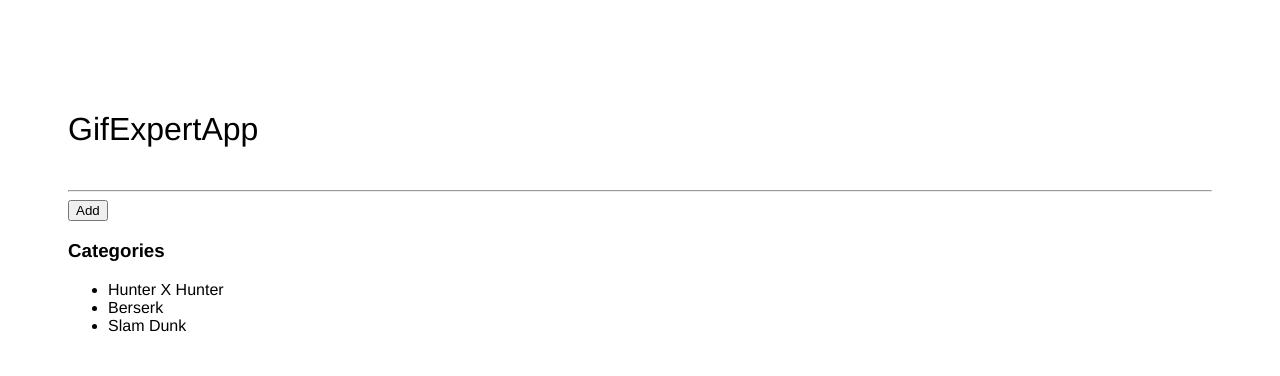
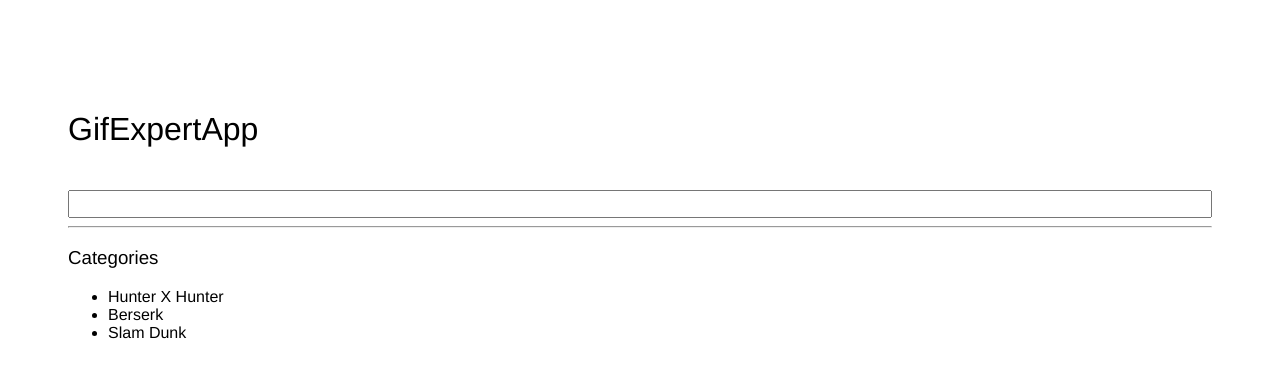
Before and after one commit to ewa1do/React-Course, a React (Vite) app in the folder gif-expert-app/: page / in a window 1280 px wide. Shown: the top 376 px of the page. Built offline with nearby package versions, Linux system fonts and the light colour scheme.

Commit message:
component AddCategory

```diff
--- a/gif-expert-app/src/GifExpertApp.jsx
+++ b/gif-expert-app/src/GifExpertApp.jsx
@@ -1,32 +1,30 @@
 import React, { useState } from 'react';
+import AddCategory from './components/AddCategory';
 
 const GifExperApp = () => {
-  // const categories = ['Hunter X Hunter', 'Berserk', 'Slam Dunk'];
-
   const [categories, setCategories] = useState([
     'Hunter X Hunter',
     'Berserk',
     'Slam Dunk',
   ]);
 
-  console.log(categories);
-
-  const addCategorie = () => {
-    // setCategories(categories.concat(['Naruto']));
-    // setCategories([...categories, 'Naruto']);
-    setCategories(cats => [...cats, 'Naruto']);
-  };
+  // const addCategorie = () => {
+  //   // setCategories(categories.concat(['Naruto']));
+  //   // setCategories([...categories, 'Naruto']);
+  //   setCategories(cats => [...cats, 'Naruto']);
+  // };
 
   return (
     <>
       <h2>GifExpertApp</h2>
+      <AddCategory />
+
       <hr />
 
-      <button onClick={addCategorie}>Add</button>
       <h3>Categories</h3>
       <ul>
-        {categories.map(cat => {
-          return <li>{cat}</li>;
+        {categories.map((cat) => {
+          return <li key={cat}>{cat}</li>;
         })}
       </ul>
     </>
--- /dev/null
+++ b/gif-expert-app/src/components/AddCategory.jsx
@@ -0,0 +1,28 @@
+import React, { useState } from 'react';
+
+const AddCategory = () => {
+  const [inputValue, setInputValue] = useState('');
+
+  const handleInputChange = (e) => {
+    // console.log(e.target.value);
+    setInputValue(e.target.value);
+  };
+
+  const handleSubmit = (e) => {
+    console.log('submit');
+    e.preventDefault();
+    setInputValue('');
+  };
+
+  return (
+    <form onSubmit={handleSubmit}>
+      <input
+        type="text"
+        value={inputValue}
+        onChange={handleInputChange}
+      />
+    </form>
+  );
+};
+
+export default AddCategory;
--- a/gif-expert-app/src/index.css
+++ b/gif-expert-app/src/index.css
@@ -13,6 +13,17 @@
 
 h2 {
   font-size: 2rem;
-  font-weight: 400;
   padding: 1rem 0;
 }
+
+h1,
+h2,
+h3 {
+  font-weight: 400;
+}
+
+input {
+  width: 100%;
+  font-size: 1.2rem;
+  color: #333;
+}
```
